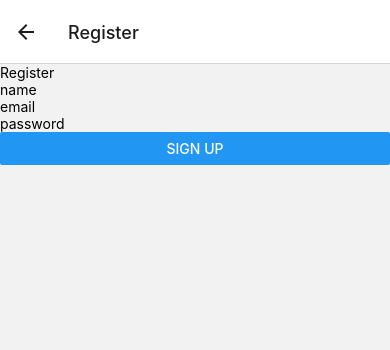
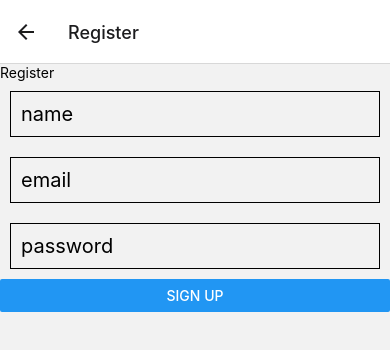
Before and after one commit to julianv97/instaClone, a React Native app: screen /Register in a window 390 px wide. Shown: the top 350 px of the page. Built offline with nearby package versions, Linux system fonts and the light colour scheme.

Commit message:
IC: register fields updated

```diff
--- a/src/screens/Auth/Register/Register.tsx
+++ b/src/screens/Auth/Register/Register.tsx
@@ -1,11 +1,12 @@
-import {View, Text, TextInput, Button} from 'react-native';
+import {View, Text, Button} from 'react-native';
 import React from 'react';
-import {useForm, Controller} from 'react-hook-form';
+import {useForm} from 'react-hook-form';
 import {registerUser} from '../../../redux/auth/thunks';
 import {useDispatch} from 'react-redux';
 import {IRegisterData} from '../../../interfaces';
 import {NativeStackNavigationProp} from '@react-navigation/native-stack';
 import {RootStackParamList} from '../../../types/navigation';
+import Field from '../../../components/Field/Field';
 
 interface Props {
   navigation: NativeStackNavigationProp<RootStackParamList, 'Register'>;
@@ -33,63 +34,42 @@ const Register: React.FC<Props> = ({navigation}) => {
   return (
     <View>
       <Text>Register</Text>
-      <Controller
+
+      <Field
         control={control}
+        name="name"
+        placeholder="name"
         rules={{
           required: true,
         }}
-        render={({field: {onChange, onBlur, value}}) => (
-          <TextInput
-            placeholder="name"
-            textContentType="name"
-            onBlur={onBlur}
-            onChangeText={onChange}
-            value={value}
-          />
-        )}
-        name="name"
+        error={errors.name}
+        errorMessage="Name is required"
       />
 
-      {errors.name && <Text>This is required.</Text>}
-
-      <Controller
+      <Field
         control={control}
+        name="email"
+        placeholder="email"
         rules={{
           required: true,
         }}
-        render={({field: {onChange, onBlur, value}}) => (
-          <TextInput
-            placeholder="email"
-            textContentType="emailAddress"
-            onBlur={onBlur}
-            onChangeText={onChange}
-            value={value}
-          />
-        )}
-        name="email"
+        error={errors.email}
+        errorMessage="Email is required"
+        textContentType={'emailAddress'}
       />
 
-      {errors.email && <Text>This is required.</Text>}
-
-      <Controller
+      <Field
         control={control}
+        name="password"
+        placeholder="password"
         rules={{
           required: true,
         }}
-        render={({field: {onChange, onBlur, value}}) => (
-          <TextInput
-            placeholder="password"
-            textContentType="password"
-            secureTextEntry={true}
-            onBlur={onBlur}
-            onChangeText={onChange}
-            value={value}
-          />
-        )}
-        name="password"
+        error={errors.password}
+        errorMessage="Password is required"
+        textContentType={'password'}
+        secureTextEntry={true}
       />
-
-      {errors.password && <Text>This is required.</Text>}
 
       <Button title="Sign Up" onPress={handleSubmit(onSubmit)} />
     </View>
```
